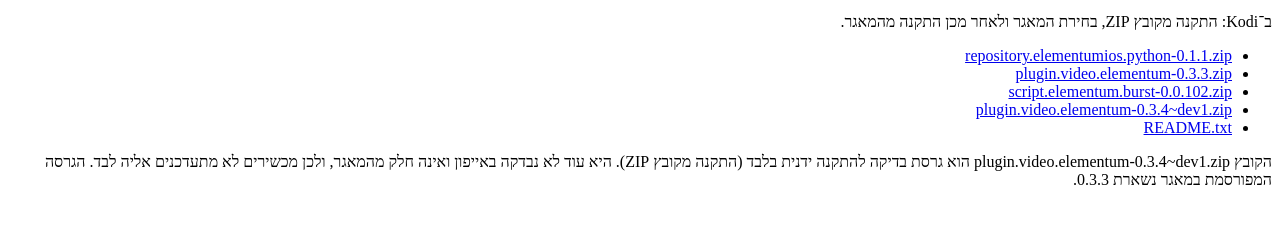
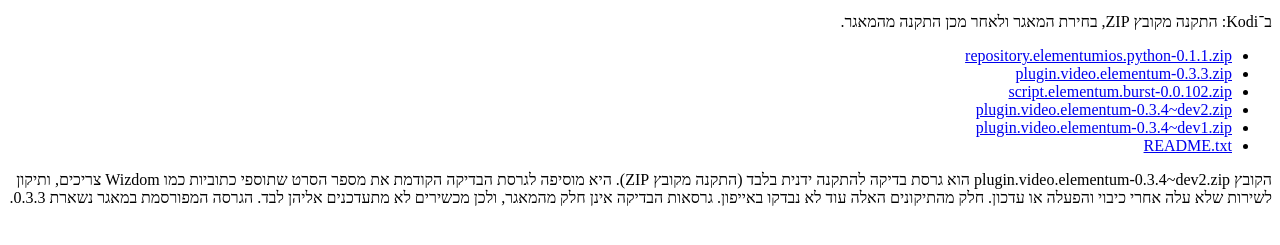
Before and after one commit to daniel24ka/elementum-ios-python, a plain HTML site: page index.html in a window 1280 px wide. Shown: the part 101-346 px from the top of the page. Drawn offline with Linux system fonts and the light colour scheme.

Commit message:
Add 0.3.4~dev2 test package for manual installation
Built from branch improve-playback (b538a15): the IMDb number for subtitle
add-ons and the service restart fix. The repository index is unchanged and
still offers 0.3.3; the package is installed by hand from its ZIP file.

Co-Authored-By: Claude Fable 5.2 <noreply@anthropic.com>

```diff
--- a/index.html
+++ b/index.html
@@ -5,6 +5,7 @@
 <ul><li><a href="repository.elementumios.python-0.1.1.zip">repository.elementumios.python-0.1.1.zip</a></li>
 <li><a href="repo/plugin.video.elementum/plugin.video.elementum-0.3.3.zip">plugin.video.elementum-0.3.3.zip</a></li>
 <li><a href="repo/script.elementum.burst/script.elementum.burst-0.0.102.zip">script.elementum.burst-0.0.102.zip</a></li>
+<li><a href="plugin.video.elementum-0.3.4~dev2.zip">plugin.video.elementum-0.3.4~dev2.zip</a></li>
 <li><a href="plugin.video.elementum-0.3.4~dev1.zip">plugin.video.elementum-0.3.4~dev1.zip</a></li>
 <li><a href="README.txt">README.txt</a></li></ul>
-<p>הקובץ plugin.video.elementum-0.3.4~dev1.zip הוא גרסת בדיקה להתקנה ידנית בלבד (התקנה מקובץ ZIP). היא עוד לא נבדקה באייפון ואינה חלק מהמאגר, ולכן מכשירים לא מתעדכנים אליה לבד. הגרסה המפורסמת במאגר נשארת 0.3.3.</p></body></html>
+<p>הקובץ plugin.video.elementum-0.3.4~dev2.zip הוא גרסת בדיקה להתקנה ידנית בלבד (התקנה מקובץ ZIP). היא מוסיפה לגרסת הבדיקה הקודמת את מספר הסרט שתוספי כתוביות כמו Wizdom צריכים, ותיקון לשירות שלא עלה אחרי כיבוי והפעלה או עדכון. חלק מהתיקונים האלה עוד לא נבדקו באייפון. גרסאות הבדיקה אינן חלק מהמאגר, ולכן מכשירים לא מתעדכנים אליהן לבד. הגרסה המפורסמת במאגר נשארת 0.3.3.</p></body></html>
```
Also changed, not shown: 2 other files.
